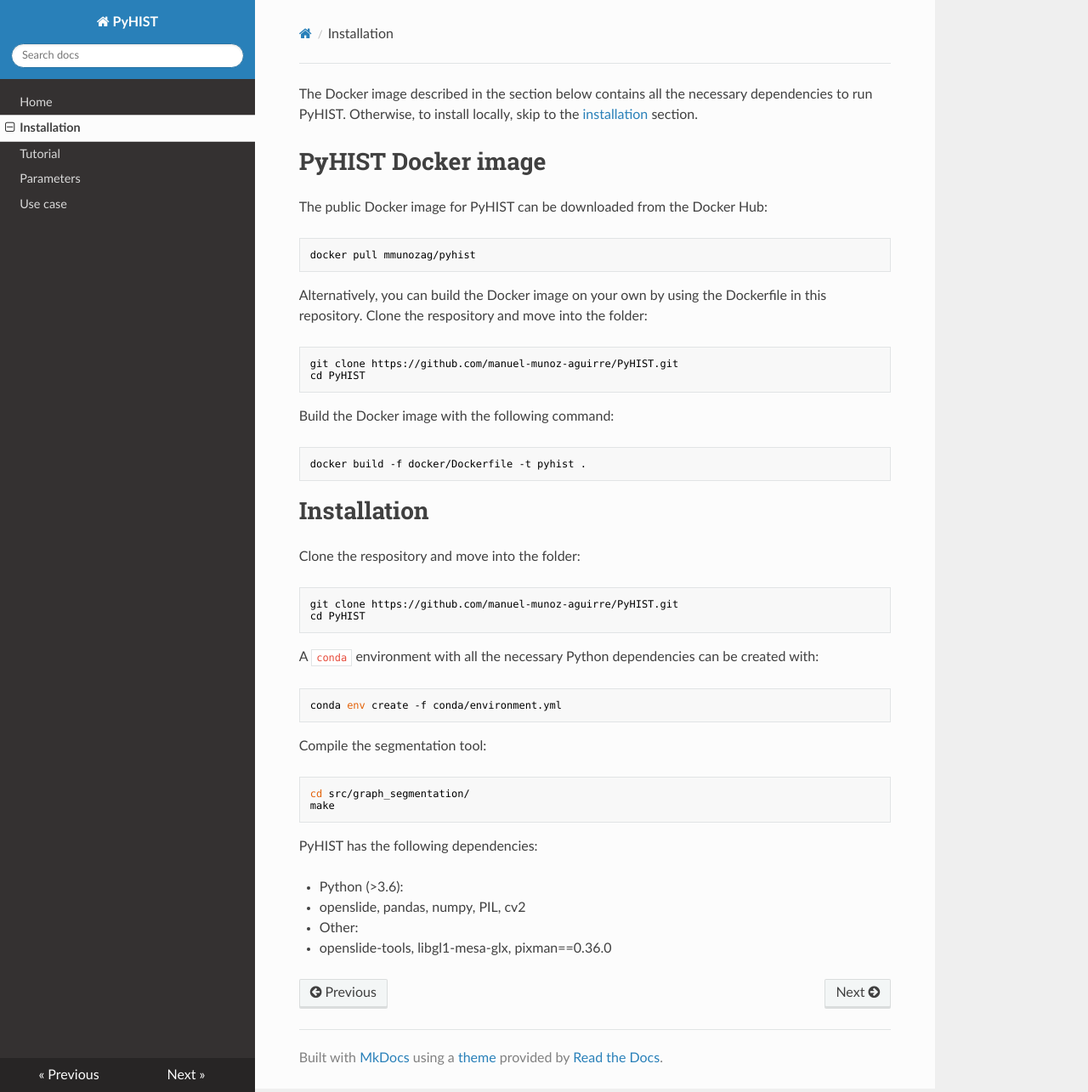
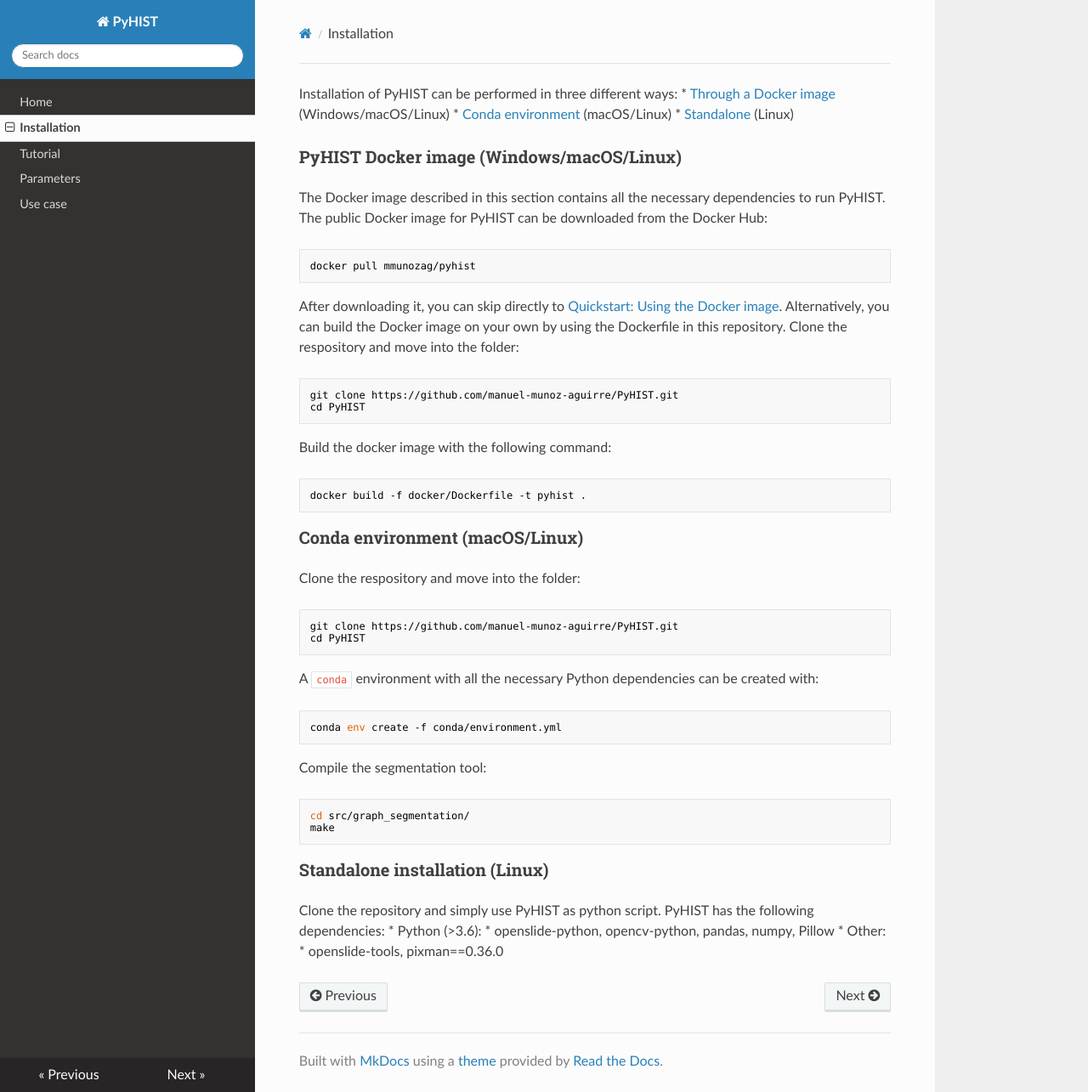
Before and after one commit to manuel-munoz-aguirre/PyHIST, an MkDocs documentation site: the page built from docs/installation.md, in a window 1280 px wide and 1285 px high. Shown: the whole window at 85% size. Built offline with MkDocs 1.6.1, drawn with Linux system fonts in a browser that asks for light colours; nearby versions of some CDN libraries.

````diff
--- a/docs/installation.md
+++ b/docs/installation.md
@@ -1,23 +1,26 @@
-The Docker image described in the section below contains all the necessary dependencies to run PyHIST. Otherwise, to install locally, skip to the [installation](#installation) section.
+Installation of PyHIST can be performed in three different ways:
+* [Through a Docker image](#docker) (Windows/macOS/Linux)
+* [Conda environment](#conda) (macOS/Linux)
+* [Standalone](#standalone) (Linux)
 
-# PyHIST Docker image
-The public Docker image for PyHIST can be downloaded from the Docker Hub:
+### PyHIST Docker image (Windows/macOS/Linux)<a name="docker"></a>
+The Docker image described in this section contains all the necessary dependencies to run PyHIST. The public Docker image for PyHIST can be downloaded from the Docker Hub:
 ```shell
 docker pull mmunozag/pyhist
 ```
 
-Alternatively, you can build the Docker image on your own by using the Dockerfile in this repository. Clone the respository and move into the folder:
+After downloading it, you can skip directly to [Quickstart: Using the Docker image](#usedocker). Alternatively, you can build the Docker image on your own by using the Dockerfile in this repository. Clone the respository and move into the folder:
 ```shell
 git clone https://github.com/manuel-munoz-aguirre/PyHIST.git
 cd PyHIST
 ```
 
-Build the Docker image with the following command:
+Build the docker image with the following command:
 ```shell
 docker build -f docker/Dockerfile -t pyhist .
 ```
 
-# Installation<a name="installation"></a>
+### Conda environment (macOS/Linux)<a name="conda"></a>
 Clone the respository and move into the folder:
 ```shell
 git clone https://github.com/manuel-munoz-aguirre/PyHIST.git
@@ -35,9 +38,9 @@
 make
 ```
 
-PyHIST has the following dependencies:
-
+### Standalone installation (Linux)<a name="standalone"></a>
+Clone the repository and simply use PyHIST as python script. PyHIST has the following dependencies:
 * Python (>3.6):
-  * openslide, pandas, numpy, PIL, cv2
+  * openslide-python, opencv-python, pandas, numpy, Pillow
 * Other:
-  * openslide-tools, libgl1-mesa-glx, pixman==0.36.0
+  * openslide-tools, pixman==0.36.0
````
Also changed, not shown: README.md (+15 -14 lines), docs/index.md (+7 -6 lines), docs/tutorial.md (+12 -3 lines), 3 other files.
